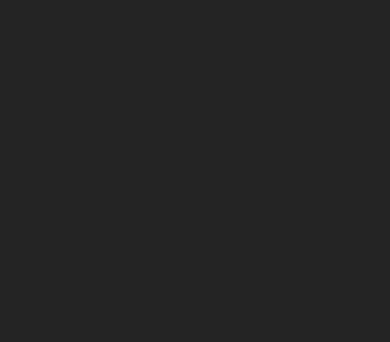
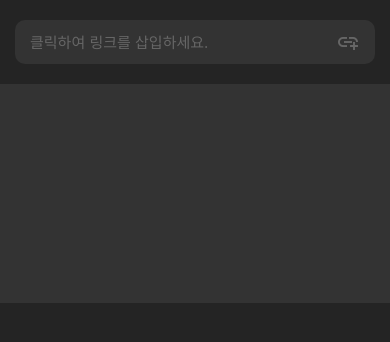
Before and after one commit to rovin0805/youtube-webview, a React Native app: screen / in a window 390 px wide. Shown: the top 342 px of the page. Built offline with nearby package versions, Linux system fonts and the light colour scheme.

Commit message:
Feat : youtube iframe load

```diff
--- a/package.json
+++ b/package.json
@@ -10,6 +10,7 @@
     "test": "jest"
   },
   "dependencies": {
+    "query-string": "^9.1.0",
     "react": "18.2.0",
     "react-native": "0.73.6",
     "react-native-vector-icons": "^10.1.0",
@@ -24,6 +25,7 @@
     "@react-native/metro-config": "0.73.5",
     "@react-native/typescript-config": "0.73.1",
     "@types/react": "^18.2.6",
+    "@types/react-native-vector-icons": "^6.4.18",
     "@types/react-test-renderer": "^18.0.0",
     "babel-jest": "^29.6.3",
     "babel-plugin-module-resolver": "^5.0.2",
--- a/src/App.tsx
+++ b/src/App.tsx
@@ -5,13 +5,159 @@
  * @format
  */
 
-import React from 'react';
-import {SafeAreaView} from 'react-native';
+import React, {useMemo, useState} from 'react';
+import {
+  Alert,
+  Dimensions,
+  SafeAreaView,
+  StyleSheet,
+  TextInput,
+  TouchableOpacity,
+  View,
+} from 'react-native';
+import Icon from 'react-native-vector-icons/MaterialIcons';
+import queryString from 'query-string';
+import WebView from 'react-native-webview';
+
+const VIDEO_WIDTH = Dimensions.get('window').width;
+const VIDEO_HEIGHT = (VIDEO_WIDTH * 9) / 16;
 
 const App = () => {
+  const [url, setUrl] = useState('');
+  const [youtubeId, setYoutubeId] = useState('');
+
+  const onPressOpenLink = () => {
+    const {
+      query: {v: id},
+    } = queryString.parseUrl(url);
+    if (typeof id === 'string') {
+      setYoutubeId(id);
+    } else {
+      Alert.alert('유효하지 않은 유튜브 링크입니다.');
+    }
+  };
+
+  const source = useMemo(() => {
+    const html = `
+<!DOCTYPE html>
+<html>
+  <body>
+    <!-- 1. The <iframe> (and video player) will replace this <div> tag. -->
+    <div id="player"></div>
+
+    <script>
+      // 2. This code loads the IFrame Player API code asynchronously.
+      var tag = document.createElement('script');
+
+      tag.src = "https://www.youtube.com/iframe_api";
+      var firstScriptTag = document.getElementsByTagName('script')[0];
+      firstScriptTag.parentNode.insertBefore(tag, firstScriptTag);
+
+      // 3. This function creates an <iframe> (and YouTube player)
+      //    after the API code downloads.
+      var player;
+      function onYouTubeIframeAPIReady() {
+        player = new YT.Player('player', {
+          height: '${VIDEO_HEIGHT}',
+          width: '${VIDEO_WIDTH}',
+          videoId: '${youtubeId}',
+          events: {
+            'onReady': onPlayerReady,
+            'onStateChange': onPlayerStateChange
+          }
+        });
+      }
+
+      // 4. The API will call this function when the video player is ready.
+      function onPlayerReady(event) {
+        event.target.playVideo();
+      }
+
+      // 5. The API calls this function when the player's state changes.
+      //    The function indicates that when playing a video (state=1),
+      //    the player should play for six seconds and then stop.
+      var done = false;
+      function onPlayerStateChange(event) {
+        if (event.data == YT.PlayerState.PLAYING && !done) {
+          setTimeout(stopVideo, 6000);
+          done = true;
+        }
+      }
+      function stopVideo() {
+        player.stopVideo();
+      }
+    </script>
+  </body>
+</html>
+    `;
+    return {html};
+  }, [youtubeId]);
+
   return (
-    <SafeAreaView style={{flex: 1, backgroundColor: '#242424'}}></SafeAreaView>
+    <SafeAreaView style={styles.container}>
+      <View style={styles.inputContainer}>
+        <View style={styles.inputWrapper}>
+          <TextInput
+            style={styles.input}
+            placeholder="클릭하여 링크를 삽입하세요."
+            placeholderTextColor={'#666'}
+            inputMode="url"
+            value={url}
+            onChangeText={setUrl}
+          />
+          <TouchableOpacity
+            onPress={onPressOpenLink}
+            style={styles.inputButton}
+            hitSlop={{
+              top: 10,
+              right: 10,
+              bottom: 10,
+              left: 10,
+            }}>
+            <Icon name="add-link" size={24} color="#666" />
+          </TouchableOpacity>
+        </View>
+      </View>
+
+      <View style={styles.videoContainer}>
+        {youtubeId && <WebView source={source} />}
+      </View>
+    </SafeAreaView>
   );
 };
 
 export default App;
+
+const styles = StyleSheet.create({
+  container: {
+    flex: 1,
+    backgroundColor: '#242424',
+  },
+  inputContainer: {
+    paddingVertical: 20,
+    paddingHorizontal: 15,
+  },
+  inputWrapper: {
+    paddingVertical: 10,
+    paddingHorizontal: 15,
+    flexDirection: 'row',
+    alignItems: 'center',
+    justifyContent: 'space-between',
+    backgroundColor: '#333',
+    borderRadius: 10,
+    width: '100%',
+  },
+  input: {
+    color: 'white',
+    fontSize: 15,
+    flex: 1,
+  },
+  inputButton: {
+    marginLeft: 15,
+  },
+  videoContainer: {
+    width: VIDEO_WIDTH,
+    height: VIDEO_HEIGHT,
+    backgroundColor: '#333',
+  },
+});
--- a/tsconfig.json
+++ b/tsconfig.json
@@ -1,7 +1,7 @@
 {
   "extends": "@react-native/typescript-config/tsconfig.json",
   "compilerOptions": {
-    "baseUrl": "./src",
+    "baseUrl": ".",
     "paths": {
       "@/*": ["src/*"]
     }
```
Also changed, not shown: 1 other file (tests, documents, lock files or other folders).
